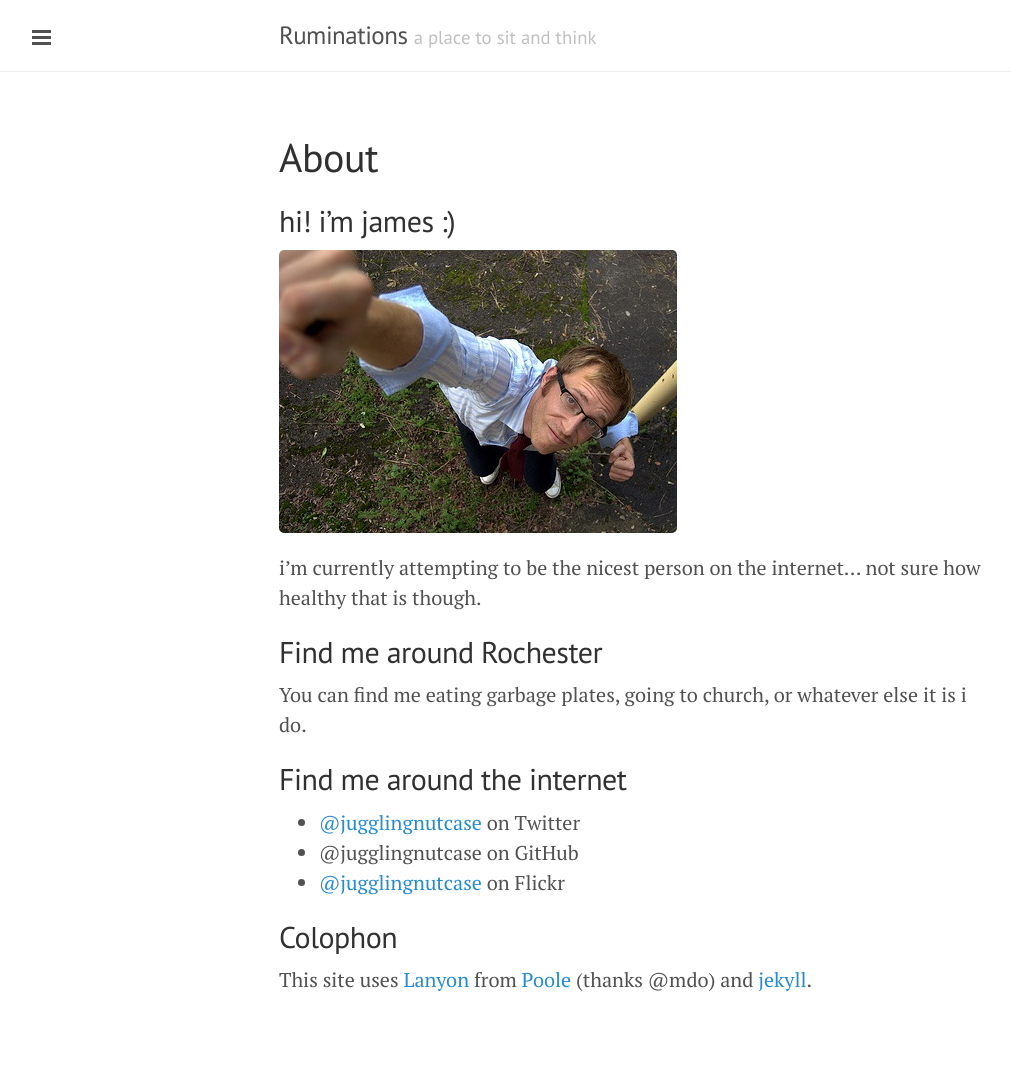
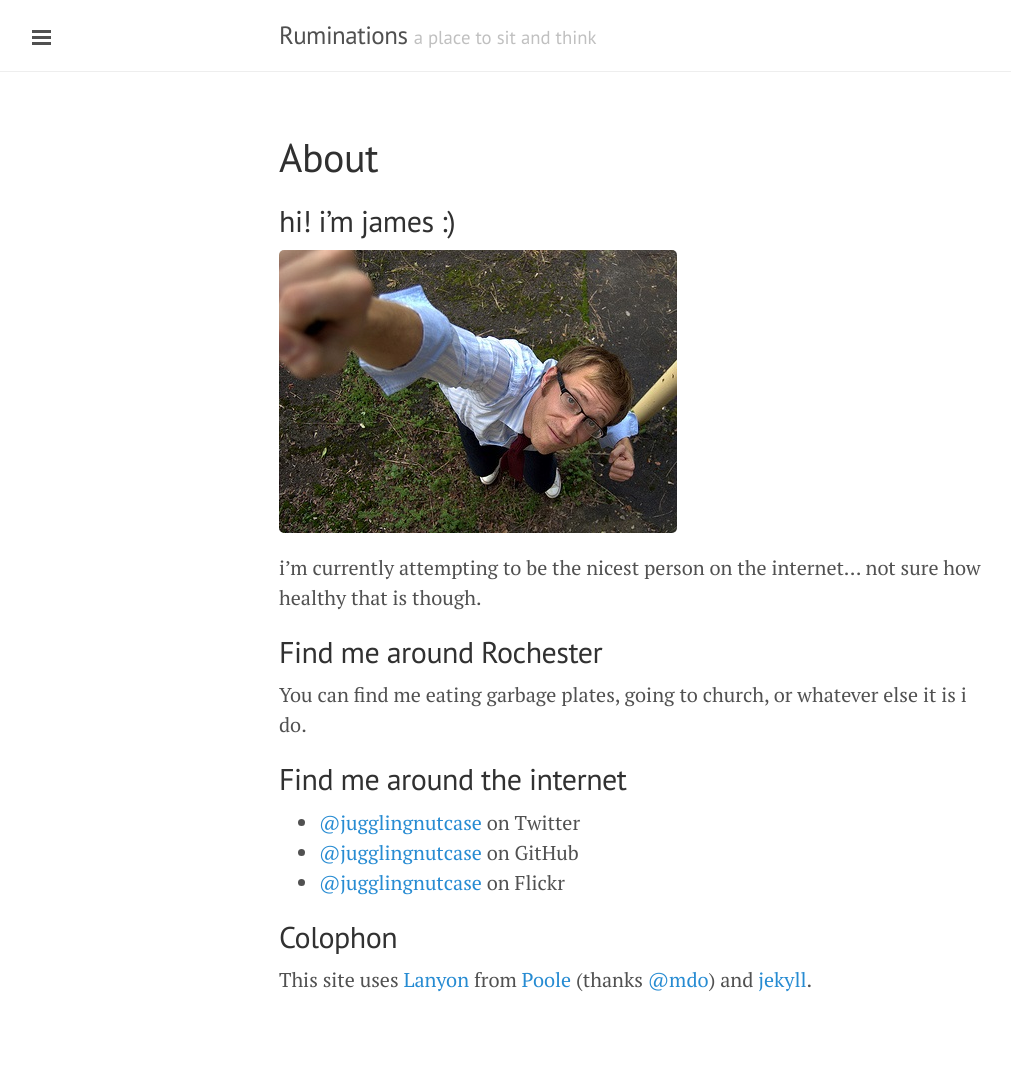
Before and after one commit to jrsconfitto/jrsconfitto.github.io, a Jekyll site: the page built from about.md, in a window 1280 px wide. Shown: the whole page, without its empty margins (1-1012 px from the left). Built offline with Jekyll 4.4.1, drawn with Linux system fonts in a browser that asks for light colours; Markdown is read by kramdown in place of the engine named in the settings; some of the changed lines change nothing that is shown.

Commit message:
Revert "Does this new mention thing work?"
This reverts commit ba676c95b9262fccac4f1b7232cf856cfd18ae0d.

```diff
--- a/about.md
+++ b/about.md
@@ -16,9 +16,9 @@
 ## Find me around the internet
 
 * [@jugglingnutcase](https://twitter.com/jugglingnutcase) on Twitter
-* @jugglingnutcase on GitHub
+* [@jugglingnutcase](https://github.com/jugglingnutcase) on GitHub
 * [@jugglingnutcase](http://www.flickr.com/photos/jugglingnutcase/) on Flickr
 
 ## Colophon
 
-This site uses [Lanyon](https://github.com/poole/lanyon) from [Poole](http://getpoole.com/) (thanks @mdo) and [jekyll](http://jekyllrb.com).
+This site uses [Lanyon](https://github.com/poole/lanyon) from [Poole](http://getpoole.com/) (thanks [@mdo](http://github.com/mdo)) and [jekyll](http://jekyllrb.com).
```
